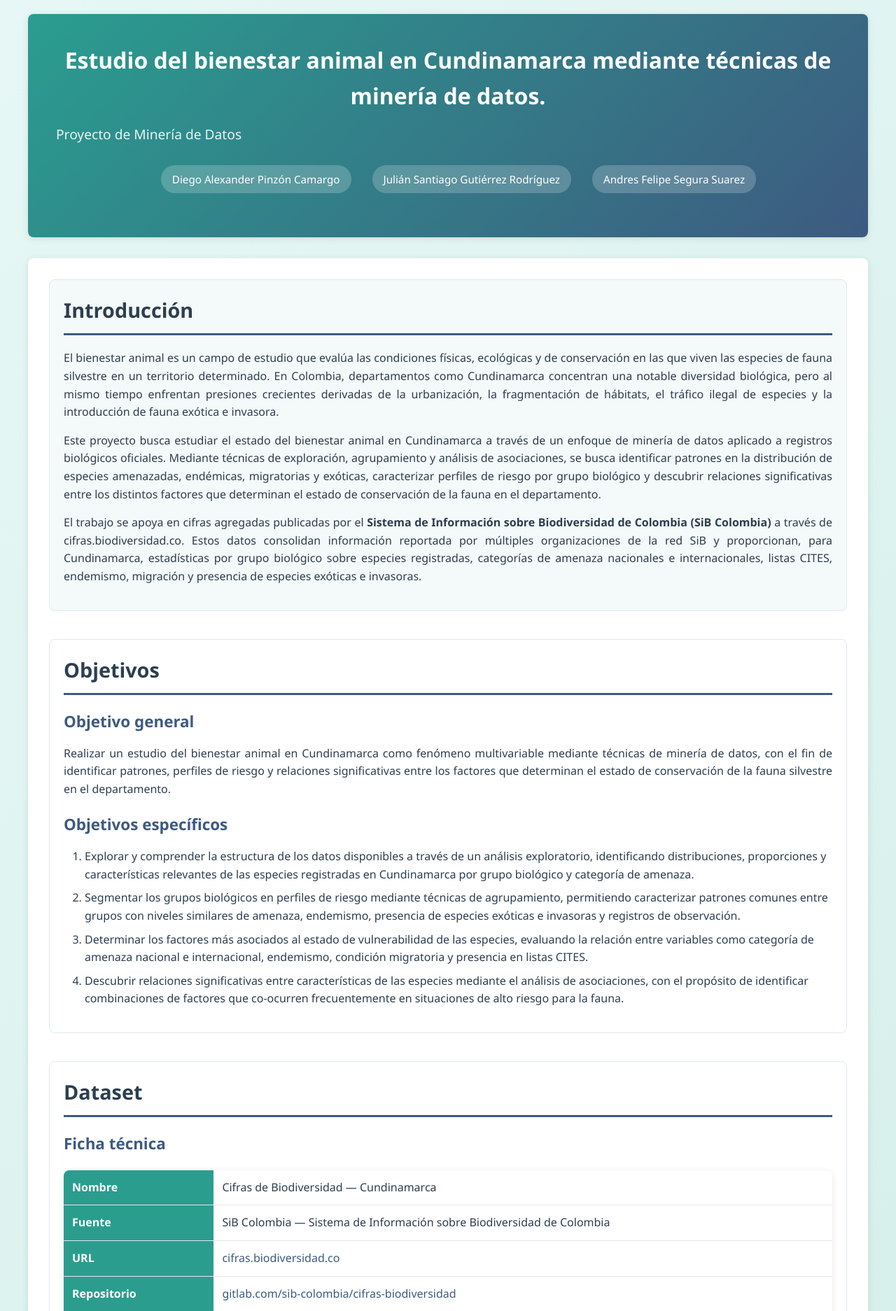
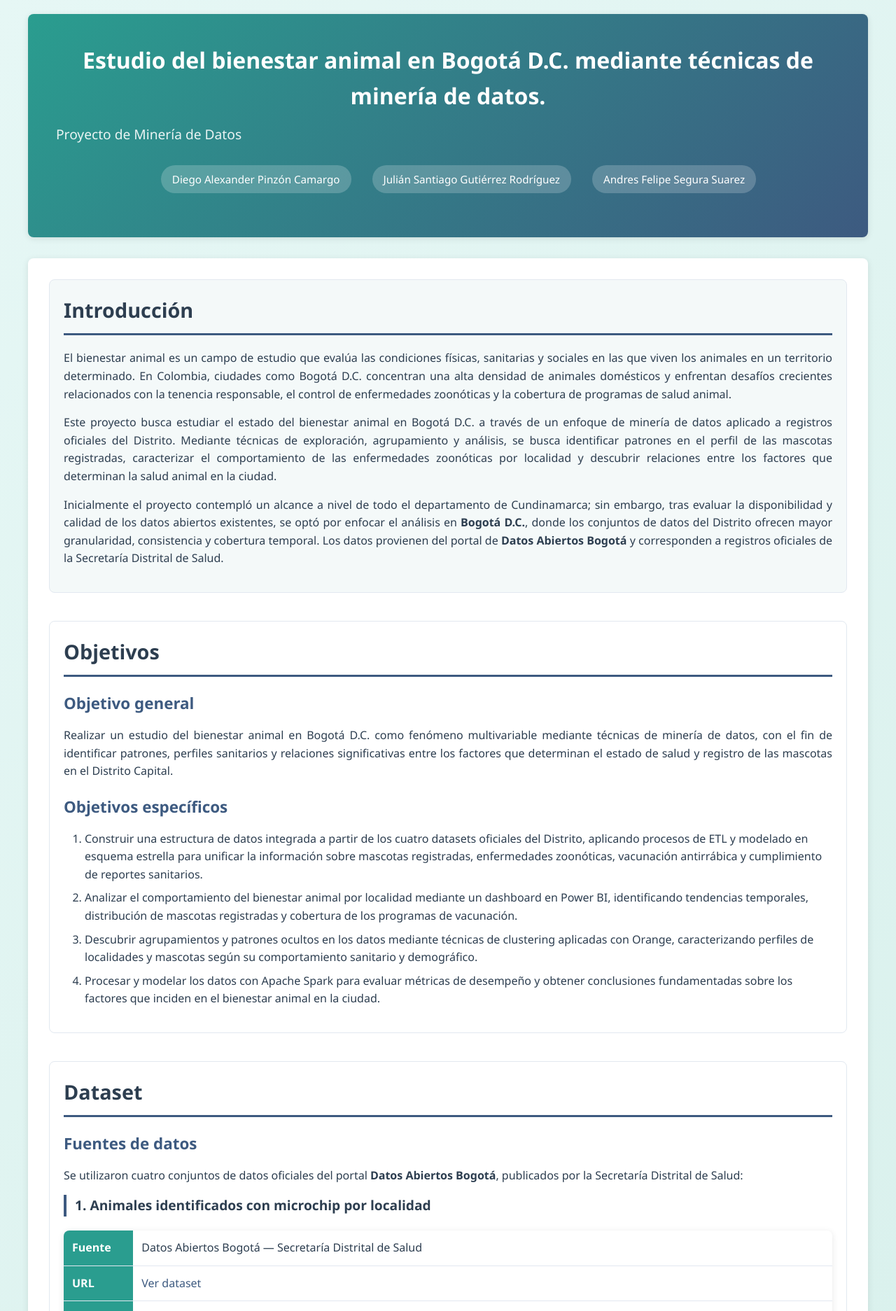
Before and after one commit to Diego-APC/PGC-Mineria-De-Datos, a Flask app: page / in a window 1280 px wide. Shown: the top 1873 px of the page at 70% size. Run offline with Flask 3, Linux system fonts and the light colour scheme.

Commit message:
Ajuste alcance del proyecto

```diff
--- a/templates/DescripcionProyecto.html
+++ b/templates/DescripcionProyecto.html
@@ -3,13 +3,13 @@
 <head>
   <meta charset="UTF-8">
   <meta name="viewport" content="width=device-width, initial-scale=1.0">
-  <title>Bienestar Animal en Cundinamarca</title>
+  <title>Bienestar Animal en Bogotá D.C.</title>
   <link rel="stylesheet" href="{{ url_for('static', filename='css/styles.css') }}">
 </head>
 <body>
 
   <header>
-    <h1>Estudio del bienestar animal en Cundinamarca mediante técnicas de minería de datos.</h1>
+    <h1>Estudio del bienestar animal en Bogotá D.C. mediante técnicas de minería de datos.</h1>
     <p>Proyecto de Minería de Datos</p>
     <ul>
       <li>Diego Alexander Pinzón Camargo</li>
@@ -23,23 +23,22 @@
     <section id="introduccion">
       <h2>Introducción</h2>
       <p>
-        El bienestar animal es un campo de estudio que evalúa las condiciones físicas, ecológicas y de conservación en las que viven
-        las especies de fauna silvestre en un territorio determinado. En Colombia, departamentos como Cundinamarca concentran una
-        notable diversidad biológica, pero al mismo tiempo enfrentan presiones crecientes derivadas de la urbanización, la fragmentación
-        de hábitats, el tráfico ilegal de especies y la introducción de fauna exótica e invasora.
+        El bienestar animal es un campo de estudio que evalúa las condiciones físicas, sanitarias y sociales en las que viven
+        los animales en un territorio determinado. En Colombia, ciudades como Bogotá D.C. concentran una alta densidad de animales
+        domésticos y enfrentan desafíos crecientes relacionados con la tenencia responsable, el control de enfermedades zoonóticas
+        y la cobertura de programas de salud animal.
       </p>
       <p>
-        Este proyecto busca estudiar el estado del bienestar animal en Cundinamarca a través de un enfoque de minería de datos aplicado
-        a registros biológicos oficiales. Mediante técnicas de exploración, agrupamiento y análisis de asociaciones, se busca identificar
-        patrones en la distribución de especies amenazadas, endémicas, migratorias y exóticas, caracterizar perfiles de riesgo por grupo
-        biológico y descubrir relaciones significativas entre los distintos factores que determinan el estado de conservación de la fauna
-        en el departamento.
+        Este proyecto busca estudiar el estado del bienestar animal en Bogotá D.C. a través de un enfoque de minería de datos aplicado
+        a registros oficiales del Distrito. Mediante técnicas de exploración, agrupamiento y análisis, se busca identificar patrones
+        en el perfil de las mascotas registradas, caracterizar el comportamiento de las enfermedades zoonóticas por localidad y
+        descubrir relaciones entre los factores que determinan la salud animal en la ciudad.
       </p>
       <p>
-        El trabajo se apoya en cifras agregadas publicadas por el <strong>Sistema de Información sobre Biodiversidad de Colombia (SiB Colombia)</strong>
-        a través de cifras.biodiversidad.co. Estos datos consolidan información reportada por múltiples organizaciones de la red SiB y
-        proporcionan, para Cundinamarca, estadísticas por grupo biológico sobre especies registradas, categorías de amenaza nacionales
-        e internacionales, listas CITES, endemismo, migración y presencia de especies exóticas e invasoras.
+        Inicialmente el proyecto contempló un alcance a nivel de todo el departamento de Cundinamarca; sin embargo, tras evaluar
+        la disponibilidad y calidad de los datos abiertos existentes, se optó por enfocar el análisis en <strong>Bogotá D.C.</strong>,
+        donde los conjuntos de datos del Distrito ofrecen mayor granularidad, consistencia y cobertura temporal. Los datos provienen
+        del portal de <strong>Datos Abiertos Bogotá</strong> y corresponden a registros oficiales de la Secretaría Distrital de Salud.
       </p>
     </section>
 
@@ -48,29 +47,29 @@
 
       <h3>Objetivo general</h3>
       <p>
-        Realizar un estudio del bienestar animal en Cundinamarca como fenómeno multivariable mediante técnicas de minería de datos,
-        con el fin de identificar patrones, perfiles de riesgo y relaciones significativas entre los factores que determinan el estado
-        de conservación de la fauna silvestre en el departamento.
+        Realizar un estudio del bienestar animal en Bogotá D.C. como fenómeno multivariable mediante técnicas de minería de datos,
+        con el fin de identificar patrones, perfiles sanitarios y relaciones significativas entre los factores que determinan
+        el estado de salud y registro de las mascotas en el Distrito Capital.
       </p>
 
       <h3>Objetivos específicos</h3>
       <ol>
         <li>
-          Explorar y comprender la estructura de los datos disponibles a través de un análisis exploratorio, identificando distribuciones,
-          proporciones y características relevantes de las especies registradas en Cundinamarca por grupo biológico y categoría de amenaza.
+          Construir una estructura de datos integrada a partir de los cuatro datasets oficiales del Distrito, aplicando procesos de
+          ETL y modelado en esquema estrella para unificar la información sobre mascotas registradas, enfermedades zoonóticas,
+          vacunación antirrábica y cumplimiento de reportes sanitarios.
         </li>
         <li>
-          Segmentar los grupos biológicos en perfiles de riesgo mediante técnicas de agrupamiento, permitiendo caracterizar patrones
-          comunes entre grupos con niveles similares de amenaza, endemismo, presencia de especies exóticas e invasoras y registros
-          de observación.
+          Analizar el comportamiento del bienestar animal por localidad mediante un dashboard en Power BI, identificando tendencias
+          temporales, distribución de mascotas registradas y cobertura de los programas de vacunación.
         </li>
         <li>
-          Determinar los factores más asociados al estado de vulnerabilidad de las especies, evaluando la relación entre variables
-          como categoría de amenaza nacional e internacional, endemismo, condición migratoria y presencia en listas CITES.
+          Descubrir agrupamientos y patrones ocultos en los datos mediante técnicas de clustering aplicadas con Orange,
+          caracterizando perfiles de localidades y mascotas según su comportamiento sanitario y demográfico.
         </li>
         <li>
-          Descubrir relaciones significativas entre características de las especies mediante el análisis de asociaciones, con el
-          propósito de identificar combinaciones de factores que co-ocurren frecuentemente en situaciones de alto riesgo para la fauna.
+          Procesar y modelar los datos con Apache Spark para evaluar métricas de desempeño y obtener conclusiones
+          fundamentadas sobre los factores que inciden en el bienestar animal en la ciudad.
         </li>
       </ol>
     </section>
@@ -78,86 +77,97 @@
     <section id="dataset">
       <h2>Dataset</h2>
 
-      <h3>Ficha técnica</h3>
+      <h3>Fuentes de datos</h3>
+      <p>Se utilizaron cuatro conjuntos de datos oficiales del portal <strong>Datos Abiertos Bogotá</strong>, publicados por la Secretaría Distrital de Salud:</p>
+
+      <h4>1. Animales identificados con microchip por localidad</h4>
+      <table>
+        <tr><th>Fuente</th><td>Datos Abiertos Bogotá — Secretaría Distrital de Salud</td></tr>
+        <tr><th>URL</th><td><a href="https://datosabiertos.bogota.gov.co/dataset/data-set-animal-c4p-animales-identificados-con-microchip-por-localidad/resource/809709d1-6286-44e2-8a18-87ce49fc8ac9" target="_blank">Ver dataset</a></td></tr>
+        <tr><th>Corte</th><td>Julio 2020</td></tr>
+        <tr><th>Registros</th><td>~235.000 animales</td></tr>
+        <tr><th>Variables</th><td><code>microchip_animal</code>, <code>especie</code>, <code>sexo_animal</code>, <code>tamano_animal</code>, <code>potencialmente_peligroso</code>, <code>localidad_territorializacion</code></td></tr>
+      </table>
+      <p><strong>Muestra de datos (primeras 5 filas):</strong></p>
       <table>
         <tr>
-          <th>Nombre</th>
-          <td>Cifras de Biodiversidad — Cundinamarca</td>
+          <th>microchip_animal</th><th>especie</th><th>sexo_animal</th><th>tamano_animal</th><th>potencialmente_peligroso</th><th>localidad_territorializacion</th>
         </tr>
-        <tr>
-          <th>Fuente</th>
-          <td>SiB Colombia — Sistema de Información sobre Biodiversidad de Colombia</td>
-        </tr>
-        <tr>
-          <th>URL</th>
-          <td><a href="https://cifras.biodiversidad.co" target="_blank">cifras.biodiversidad.co</a></td>
-        </tr>
-        <tr>
-          <th>Repositorio</th>
-          <td><a href="https://gitlab.com/sib-colombia/cifras-biodiversidad" target="_blank">gitlab.com/sib-colombia/cifras-biodiversidad</a></td>
-        </tr>
-        <tr>
-          <th>Corte de datos</th>
-          <td>2023 (con referencia comparativa a 2022)</td>
-        </tr>
-        <tr>
-          <th>Formato</th>
-          <td>TSV (datos tabulares separados por tabulación)</td>
-        </tr>
-        <tr>
-          <th>Tipo</th>
-          <td>Datos abiertos oficiales, agregados por grupo biológico y temática</td>
-        </tr>
-        <tr>
-          <th>Licencia</th>
-          <td>GNU General Public License v3.0</td>
-        </tr>
+        <tr><td>966000101056052-1</td><td>Canino</td><td>Hembra</td><td>Toys - enano</td><td>NO</td><td>Antonio Nariño</td></tr>
+        <tr><td>900193000203320-1</td><td>Felino</td><td>Macho</td><td>Pequeño</td><td>NO</td><td>Antonio Nariño</td></tr>
+        <tr><td>900193000203196-1</td><td>Canino</td><td>Macho</td><td>Mediano</td><td>NO</td><td>Antonio Nariño</td></tr>
+        <tr><td>9000193000203870</td><td>Canino</td><td>Hembra</td><td>Pequeño</td><td>NO</td><td>Antonio Nariño</td></tr>
+        <tr><td>992001000465839</td><td>Felino</td><td>Hembra</td><td>Pequeño</td><td>NO</td><td>Antonio Nariño</td></tr>
       </table>
 
-      <h3>Variables principales</h3>
+      <h4>2. Enfermedades zoonóticas en Bogotá D.C.</h4>
+      <table>
+        <tr><th>Fuente</th><td>Datos Abiertos Bogotá — Secretaría Distrital de Salud</td></tr>
+        <tr><th>URL</th><td><a href="https://datosabiertos.bogota.gov.co/dataset/enfermedades-zoonoticas-en-bogota-d-c/resource/531c959b-ba98-4105-84a9-c2fcdf0f269d" target="_blank">Ver dataset</a></td></tr>
+        <tr><th>Cobertura</th><td>Múltiples años</td></tr>
+        <tr><th>Variables</th><td><code>Año</code>, <code>Localidad</code>, <code>Casos notificados</code>, <code>Evento</code>, <code>Especie</code>, <code>Sub Red</code></td></tr>
+      </table>
+      <p><strong>Muestra de datos (primeras 5 filas):</strong></p>
+      <table>
+        <tr>
+          <th>Año</th><th>Localidad</th><th>Casos notificados</th><th>Evento</th><th>Especie</th><th>Sub Red</th>
+        </tr>
+        <tr><td>2021</td><td>Antonio Nariño</td><td>1</td><td>Brucelósis</td><td>Caninos</td><td>Centro Oriente</td></tr>
+        <tr><td>2021</td><td>Barrios Unidos</td><td>2</td><td>Brucelósis</td><td>Caninos</td><td>Norte</td></tr>
+        <tr><td>2021</td><td>Bosa</td><td>3</td><td>Brucelósis</td><td>Caninos</td><td>Sur Occidente</td></tr>
+        <tr><td>2021</td><td>Chapinero</td><td>2</td><td>Brucelósis</td><td>Caninos</td><td>Norte</td></tr>
+        <tr><td>2021</td><td>Ciudad Bolívar</td><td>13</td><td>Brucelósis</td><td>Caninos</td><td>Sur</td></tr>
+      </table>
 
-      <h4>Identificación</h4>
-      <ul>
-        <li><code>slug_grupo</code> — Grupo biológico (aves, mamíferos, anfibios, reptiles, plantas, etc.)</li>
-        <li><code>slug_especie</code> — Identificador de la especie</li>
-        <li><code>slug_tematica</code> — Categoría temática asignada a la especie</li>
-      </ul>
+      <h4>3. Cobertura de vacunación antirrábica en Bogotá D.C.</h4>
+      <table>
+        <tr><th>Fuente</th><td>Datos Abiertos Bogotá — Secretaría Distrital de Salud</td></tr>
+        <tr><th>URL</th><td><a href="https://datosabiertos.bogota.gov.co/dataset/cobertura-de-vacunacion-antirrabica-en-bogota-d-c/resource/7dae7b92-76bf-4eae-856d-3519ed203a2b" target="_blank">Ver dataset</a></td></tr>
+        <tr><th>Cobertura</th><td>Múltiples años</td></tr>
+        <tr><th>Variables</th><td><code>Año</code>, <code>localidad</code>, <code>Sector publico</code>, <code>sector_privado</code>, <code>denominador</code>, <code>Cobertura</code></td></tr>
+      </table>
+      <p><strong>Muestra de datos (primeras 5 filas):</strong></p>
+      <table>
+        <tr>
+          <th>Año</th><th>Localidad</th><th>Sector público</th><th>Sector privado</th><th>Denominador</th><th>Cobertura</th>
+        </tr>
+        <tr><td>2013</td><td>Usaquén</td><td>11.070</td><td>—</td><td>79.724</td><td>13,9%</td></tr>
+        <tr><td>2013</td><td>Chapinero</td><td>1.776</td><td>—</td><td>12.307</td><td>14,4%</td></tr>
+        <tr><td>2013</td><td>Santa Fe</td><td>6.029</td><td>—</td><td>10.129</td><td>59,5%</td></tr>
+        <tr><td>2013</td><td>San Cristóbal</td><td>17.523</td><td>—</td><td>53.039</td><td>33%</td></tr>
+        <tr><td>2013</td><td>Usme</td><td>17.984</td><td>—</td><td>11.139</td><td>161,5%</td></tr>
+      </table>
 
-      <h4>Registros y diversidad</h4>
-      <ul>
-        <li><code>registros_region_total</code> — Total de registros biológicos en el departamento</li>
-        <li><code>especies_region_total</code> — Total de especies registradas</li>
-        <li><code>registros</code> — Número de observaciones por especie</li>
-      </ul>
-
-      <h4>Estado de amenaza (Lista Nacional MADS)</h4>
-      <ul>
-        <li><code>especies_amenazadas_nacional_total</code> — Total de especies amenazadas</li>
-        <li><code>especies_amenazadas_nacional_cr</code> — En peligro crítico (CR)</li>
-        <li><code>especies_amenazadas_nacional_en</code> — En peligro (EN)</li>
-        <li><code>especies_amenazadas_nacional_vu</code> — Vulnerable (VU)</li>
-      </ul>
-
-      <h4>Estado de amenaza (Lista Roja UICN — global)</h4>
-      <ul>
-        <li><code>especies_amenazadas_global_cr / _en / _vu / _nt / _lc</code> — Categorías de la Lista Roja global</li>
-      </ul>
-
-      <h4>Otras categorías de interés</h4>
-      <ul>
-        <li><code>especies_cites_total</code> — Especies incluidas en apéndices CITES (comercio internacional)</li>
-        <li><code>especies_endemicas</code> — Especies endémicas de Colombia</li>
-        <li><code>especies_migratorias</code> — Especies migratorias</li>
-        <li><code>especies_exoticas_total</code> — Especies exóticas e invasoras</li>
-        <li><code>especies_invasoras</code> — Especies invasoras confirmadas</li>
-      </ul>
+      <h4>4. Cumplimiento en el reporte del diagnóstico de zoonosis</h4>
+      <table>
+        <tr><th>Fuente</th><td>Datos Abiertos Bogotá — Secretaría Distrital de Salud</td></tr>
+        <tr><th>URL</th><td><a href="https://datosabiertos.bogota.gov.co/dataset/cumplimiento-en-el-reporte-del-diagnostico-de-zoonosis-en-bogota-d-c/resource/c6ef52f0-2723-425a-8504-241272e35c04" target="_blank">Ver dataset</a></td></tr>
+        <tr><th>Cobertura</th><td>Múltiples años</td></tr>
+        <tr><th>Variables</th><td><code>Año</code>, <code>localidad</code>, <code>Numerador</code>, <code>denominador</code>, <code>Resultado</code>, <code>Sub Red</code></td></tr>
+      </table>
+      <p><strong>Muestra de datos (primeras 5 filas):</strong></p>
+      <table>
+        <tr>
+          <th>Año</th><th>Localidad</th><th>Numerador</th><th>Denominador</th><th>Resultado</th><th>Sub Red</th>
+        </tr>
+        <tr><td>2019</td><td>Distrito</td><td>507</td><td>1.410</td><td>36%</td><td>—</td></tr>
+        <tr><td>2020</td><td>Distrito</td><td>608</td><td>1.073</td><td>57%</td><td>—</td></tr>
+        <tr><td>2021</td><td>Distrito</td><td>707</td><td>1.367</td><td>52%</td><td>—</td></tr>
+        <tr><td>2022</td><td>Distrito</td><td>914</td><td>1.320</td><td>69%</td><td>—</td></tr>
+        <tr><td>2023</td><td>Distrito</td><td>894</td><td>1.320</td><td>68%</td><td>—</td></tr>
+      </table>
 
       <h3>Justificación de la elección</h3>
       <p>
-        Este conjunto de datos fue seleccionado por provenir de una fuente oficial y abierta que consolida información de cientos de
-        organizaciones científicas de Colombia. Permite abordar el bienestar animal desde múltiples dimensiones simultáneas —amenaza,
-        endemismo, comercio ilegal, invasión biológica— lo que lo hace idóneo para un análisis multivariable mediante minería de datos.
-        Su estructura por grupo biológico y por especie posibilita tanto análisis agregados como análisis a nivel de especie individual.
+        Los cuatro datasets fueron seleccionados por provenir de fuentes oficiales del Distrito Capital y estar disponibles como datos
+        abiertos. Su combinación permite abordar el bienestar animal desde múltiples dimensiones: el perfil individual de las mascotas
+        registradas, la incidencia de enfermedades transmisibles entre animales y humanos, la cobertura de programas de vacunación y
+        el cumplimiento institucional en el reporte sanitario. Esta complementariedad los hace idóneos para un análisis integrado
+        mediante técnicas de minería de datos.
+      </p>
+      <p>
+        Se priorizó Bogotá D.C. sobre el resto de Cundinamarca dado que los municipios del departamento no cuentan con datasets
+        equivalentes de acceso público, lo que habría comprometido la calidad y consistencia del análisis.
       </p>
     </section>
 
@@ -167,45 +177,45 @@
       <article id="fase-1">
         <h3>Fase 1 — Comprensión y preparación de los datos</h3>
         <p>
-          En esta fase se realiza la exploración inicial de los datos con el objetivo de comprender su estructura,
-          las características de sus variables y la calidad de la información disponible. Se analizan distribuciones
-          de especies por grupo biológico, proporciones de categorías de amenaza, presencia de endemismo y fauna
-          exótica, así como relaciones preliminares entre variables. Posteriormente se realiza el proceso de
-          preparación, incluyendo la normalización de variables numéricas, la codificación de variables categóricas
-          y la selección de atributos relevantes para las etapas posteriores.
+          En esta fase se realiza la exploración y limpieza de los cuatro datasets oficiales del Distrito,
+          seguida de la construcción de un <strong>modelo estrella</strong> como estructura base del análisis.
+          Se definen las tablas de dimensiones (localidad, especie, sexo, tamaño, peligrosidad, evento) y las
+          tablas de hechos (animales registrados con microchip y salud por localidad), aplicando procesos de
+          ETL para integrar fuentes con distintos formatos, encodings y niveles de granularidad.
         </p>
       </article>
 
       <article id="fase-2">
-        <h3>Fase 2 — Identificación de perfiles de riesgo por grupo biológico</h3>
+        <h3>Fase 2 — Análisis multidimensional con Power BI</h3>
         <p>
-          En esta etapa se busca identificar patrones dentro de los grupos biológicos presentes en Cundinamarca
-          mediante técnicas de agrupamiento. El objetivo es descubrir segmentos de grupos que compartan características
-          similares en términos de nivel de amenaza, endemismo, presencia de invasoras y volumen de registros.
-          Estos perfiles permiten caracterizar el estado del bienestar animal desde una perspectiva comparativa
-          entre grupos taxonómicos.
+          Sobre el modelo estrella construido en la fase anterior se realizan consultas analíticas para explorar
+          el comportamiento del bienestar animal en Bogotá D.C. Se desarrolla un dashboard en <strong>Power BI</strong>
+          con KPIs, gráficos interactivos y filtros por localidad, año y tipo de evento, permitiendo visualizar
+          la distribución de mascotas registradas, la incidencia de enfermedades zoonóticas y la cobertura de
+          los programas de vacunación antirrábica a lo largo del tiempo.
         </p>
       </article>
 
       <article id="fase-3">
-        <h3>Fase 3 — Descubrimiento de relaciones entre factores de conservación</h3>
+        <h3>Fase 3 — Segmentación y conocimiento oculto con Orange</h3>
         <p>
-          En esta etapa se analizan las relaciones entre las distintas variables del dataset con el fin de identificar
-          combinaciones de características que co-ocurren frecuentemente en especies o grupos en situación de
-          vulnerabilidad. El objetivo es descubrir patrones interpretables que revelen cómo se asocian variables
-          como la categoría de amenaza, el endemismo, la condición migratoria y la inclusión en listas CITES,
-          contribuyendo a comprender la naturaleza multifactorial del riesgo para la fauna en Cundinamarca.
+          En esta fase se aplican técnicas de <strong>clustering</strong> para descubrir patrones no evidentes
+          en los datos. Se utiliza <strong>Orange</strong>, una herramienta de minería de datos visual basada
+          en flujos de widgets, que permite construir pipelines de análisis de forma intuitiva. Se configuran
+          flujos para cargar los datos, preprocesarlos, aplicar algoritmos de segmentación y visualizar los
+          grupos resultantes, con el fin de caracterizar perfiles de localidades y mascotas según su comportamiento
+          sanitario y demográfico.
         </p>
       </article>
 
       <article id="fase-4">
-        <h3>Fase 4 — Integración de hallazgos y conclusiones</h3>
+        <h3>Fase 4 — Procesamiento y modelado con Spark</h3>
         <p>
-          En la fase final se integran los resultados obtenidos a lo largo del análisis para construir una visión
-          global del estado del bienestar animal en Cundinamarca. Los patrones identificados, los perfiles de riesgo
-          por grupo biológico y las asociaciones descubiertas permiten elaborar conclusiones fundamentadas sobre
-          las principales dinámicas que determinan la vulnerabilidad de la fauna en el departamento, así como
-          identificar los grupos y especies que requieren mayor atención en términos de conservación.
+          En la fase final se utiliza <strong>Apache Spark</strong> para el procesamiento distribuido de los datos
+          y el entrenamiento de modelos analíticos. Se aprovecha la capacidad de Spark para manejar grandes
+          volúmenes de información de forma eficiente, evaluando métricas de desempeño que permiten profundizar
+          en el conocimiento extraído durante las fases anteriores y obtener conclusiones fundamentadas sobre
+          el estado del bienestar animal en Bogotá D.C.
         </p>
       </article>
 
@@ -214,21 +224,26 @@
     <section id="herramientas">
       <h2>Herramientas</h2>
 
-      <h3>Minería de datos y análisis</h3>
+      <h3>Procesamiento y análisis de datos</h3>
       <ul>
         <li><strong>Python 3.x</strong> — Lenguaje principal del proyecto</li>
         <li><strong>Pandas</strong> — Manipulación y exploración de datos</li>
         <li><strong>NumPy</strong> — Operaciones numéricas</li>
         <li><strong>Scikit-learn</strong> — Modelos de clustering y análisis</li>
-        <li><strong>MLxtend</strong> — Algoritmo Apriori para reglas de asociación</li>
         <li><strong>Matplotlib / Seaborn</strong> — Visualización de datos</li>
-        <li><strong>Jupyter Notebook</strong> — Entorno de desarrollo interactivo</li>
+        <li><strong>Apache Spark</strong> — Procesamiento distribuido y entrenamiento de modelos</li>
+      </ul>
+
+      <h3>Herramientas visuales y de inteligencia de negocios</h3>
+      <ul>
+        <li><strong>Orange</strong> — Minería de datos visual mediante flujos de widgets</li>
+        <li><strong>Power BI</strong> — Dashboard con KPIs, gráficos interactivos y filtros</li>
       </ul>
 
       <h3>Fuente de datos</h3>
       <ul>
-        <li><strong>SiB Colombia</strong> — Sistema de Información sobre Biodiversidad de Colombia</li>
-        <li><strong>GitLab SiB</strong> — Repositorio oficial de cifras de biodiversidad</li>
+        <li><strong>Datos Abiertos Bogotá</strong> — Portal de datos del Distrito Capital</li>
+        <li><strong>Secretaría Distrital de Salud</strong> — Entidad publicadora de los datasets utilizados</li>
       </ul>
 
       <h3>Bitácora y presentación</h3>
```
